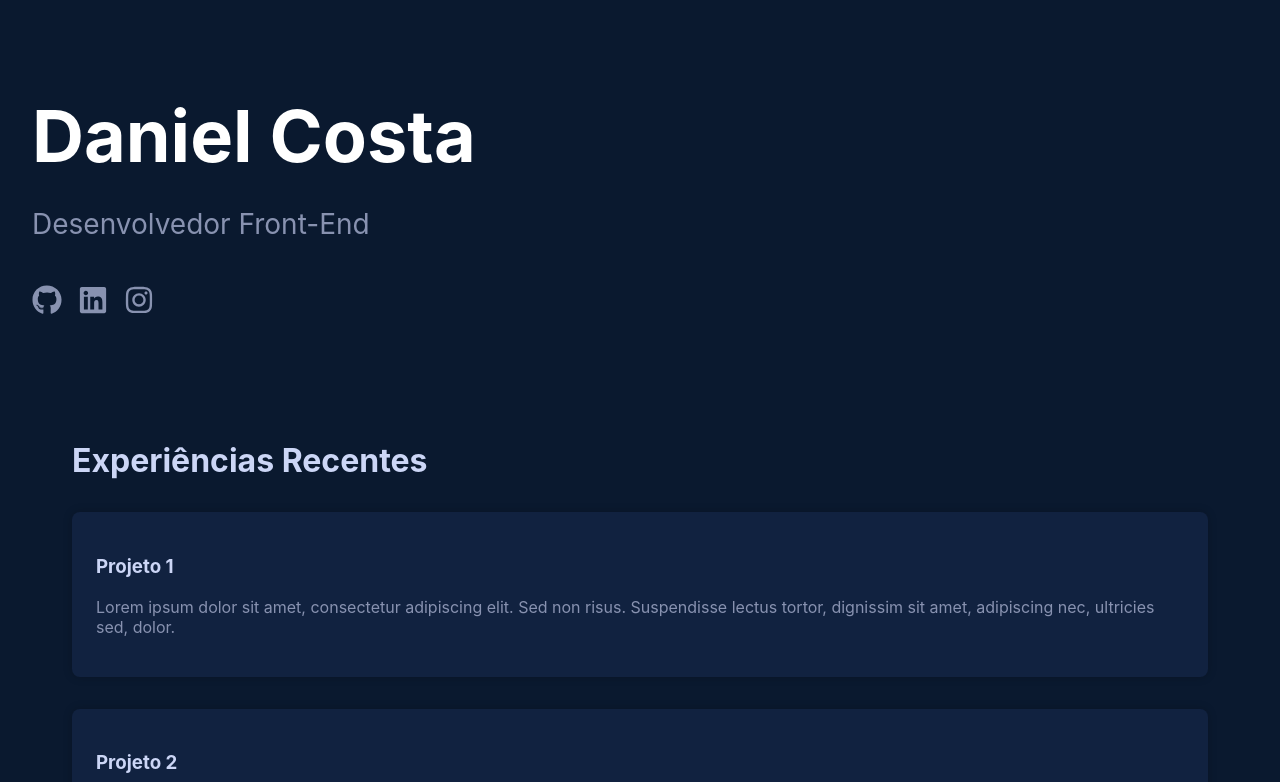
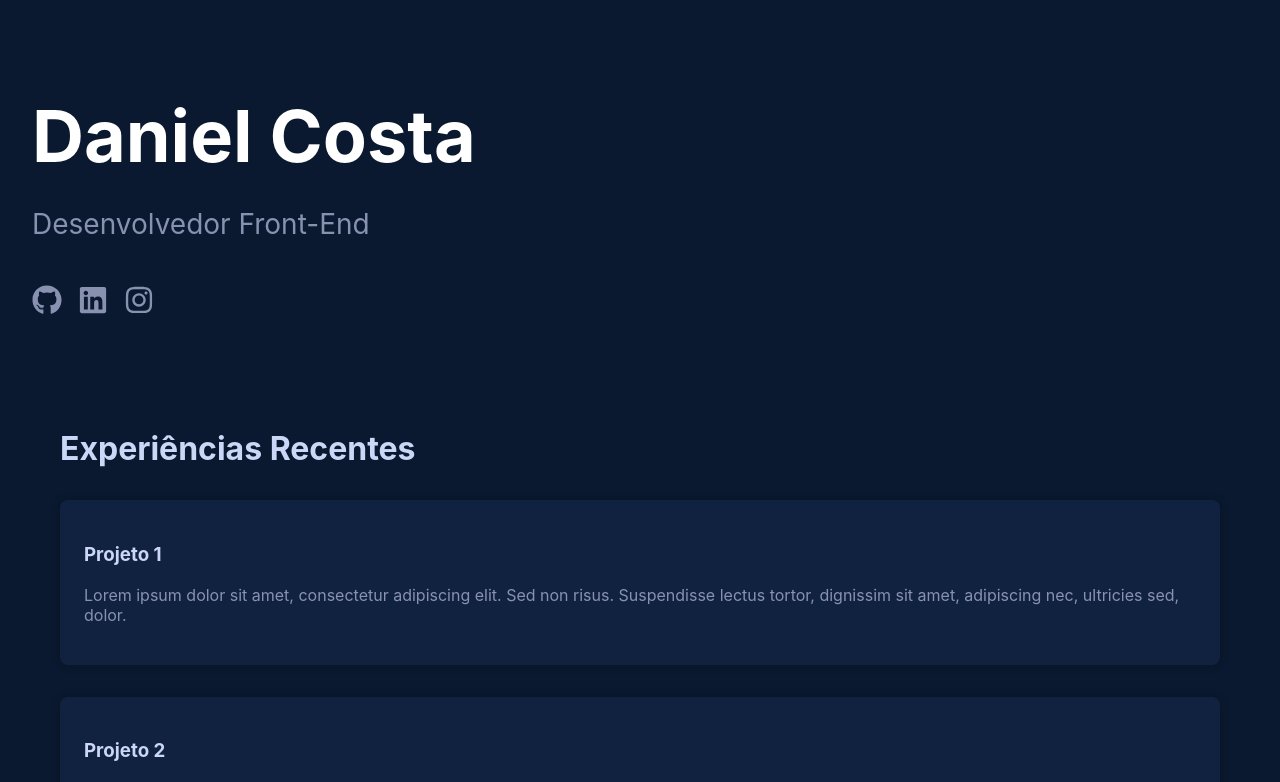
Before and after one commit to danielcoosta1/meu-portfolio, a React (Vite) app: page / in a window 1280 px wide. Shown: the top 782 px of the page. Built offline with nearby package versions, Linux system fonts and the light colour scheme.

Commit message:
Diminuindo o padding do content

```diff
--- a/src/components/Layout/style.js
+++ b/src/components/Layout/style.js
@@ -29,7 +29,7 @@ export const ContentWrapper = styled.div`
 export const Content = styled.main`
   width: 100%;
   max-width: 1200px;
-  padding: 2rem;
+  padding: 1.25rem;
   box-sizing: border-box;
 
 
```
